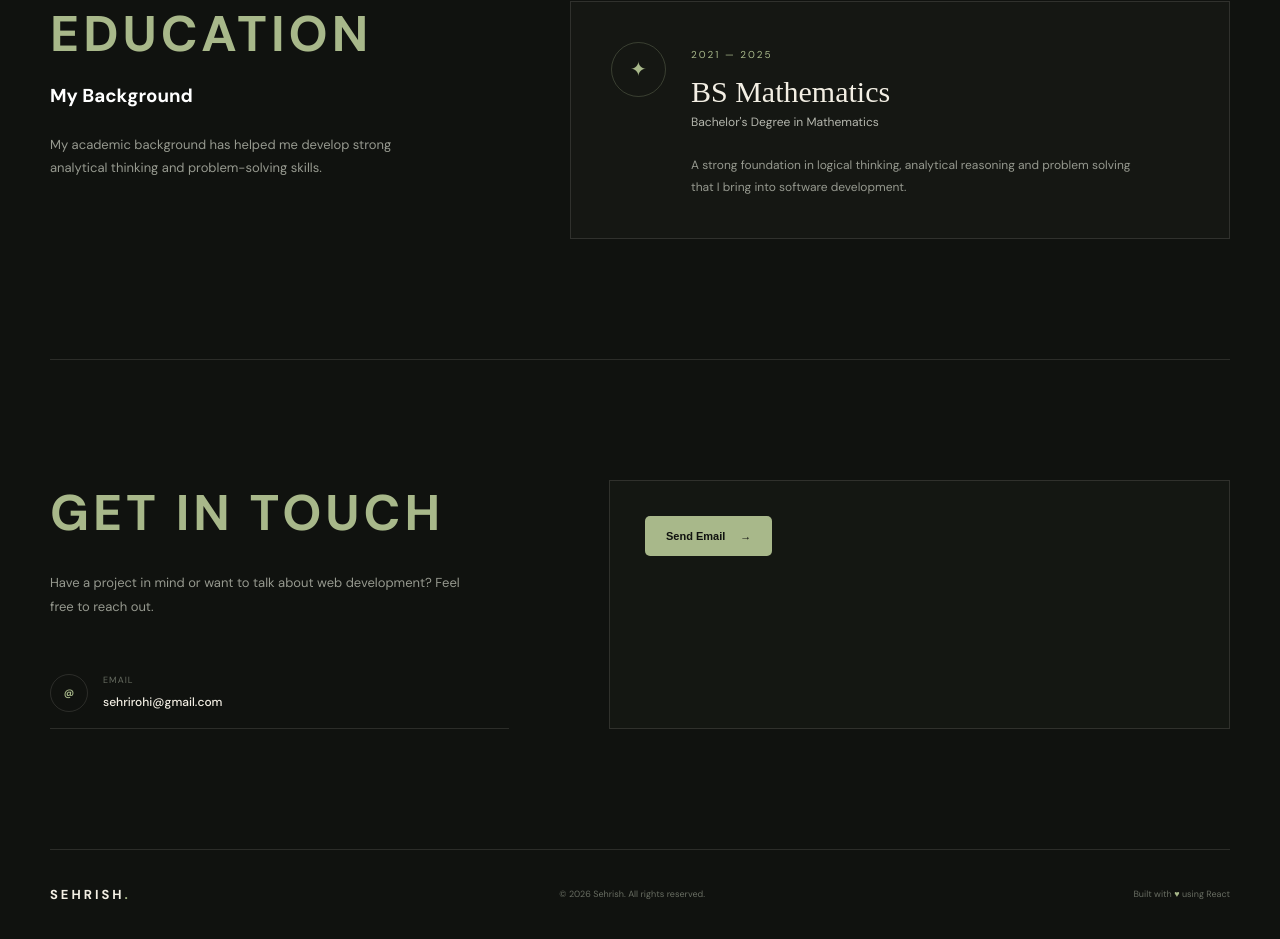
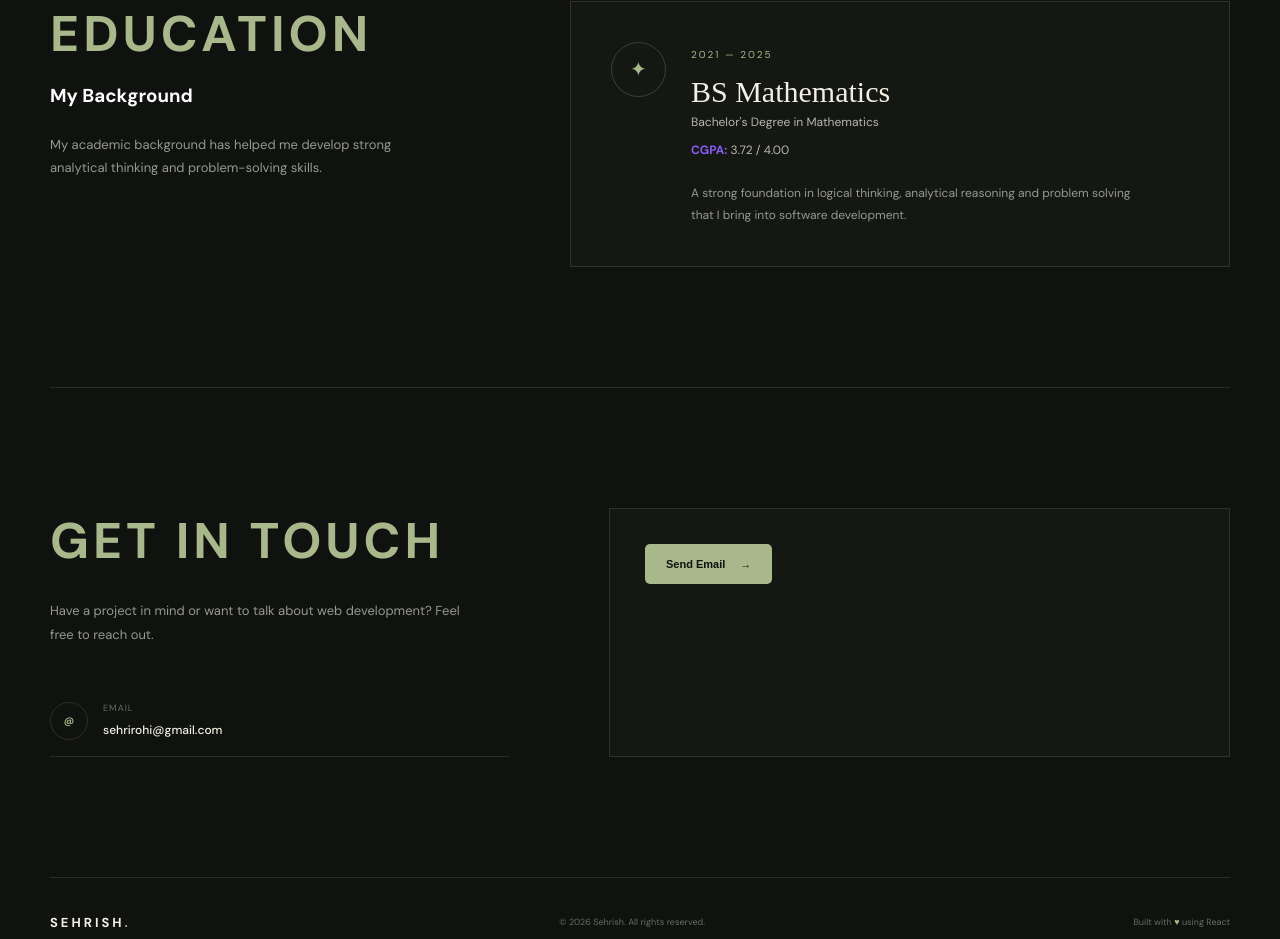
Before and after one commit to sehrirohi/my-portfolio, a React (Vite) app: page / in a window 1280 px wide. Shown: the part 4683-5622 px from the top of the page. Built offline with nearby package versions, Linux system fonts and the light colour scheme.

Commit message:
Add CGPA to education section

```diff
--- a/src/App.css
+++ b/src/App.css
@@ -1456,7 +1456,15 @@
 
   line-height: 1.8;
 }
-
+.education-cgpa {
+  margin: 12px 0;
+  font-size: 15px;
+  color: var(--text-color);
+}
+
+.education-cgpa strong {
+  color: #8b5cf6;
+}
 /* =========================================
    CONTACT
 ========================================= */
--- a/src/components/Education.jsx
+++ b/src/components/Education.jsx
@@ -26,6 +26,9 @@ function Education() {
           <p>
             Bachelor's Degree in Mathematics
           </p>
+           <p className="education-cgpa">
+            <strong>CGPA:</strong> 3.72 / 4.00
+          </p>
 
           <p className="education-description">
             A strong foundation in logical thinking, analytical
```
